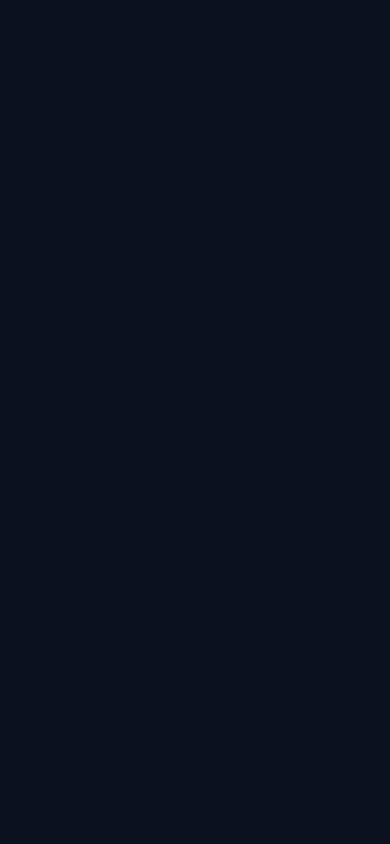
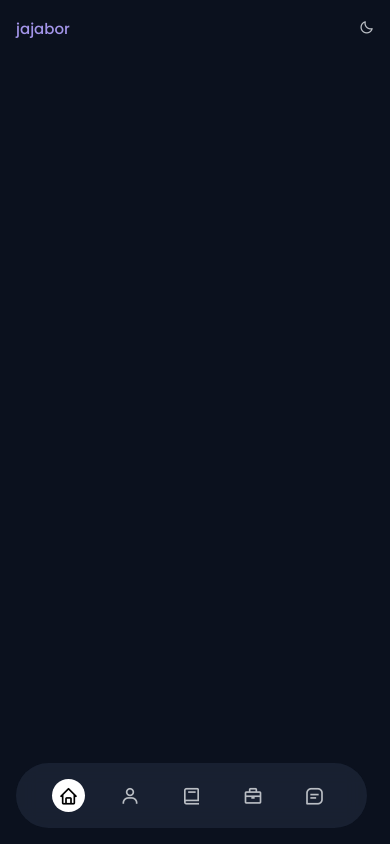
Before and after one commit to sajjathossainbd/portfolio-website, a plain HTML site: page index.html in a window 390 px wide. Drawn offline with nearby package versions, Linux system fonts and the light colour scheme.

Commit message:
mobile version git nav menu

```diff
--- a/assets/css/styles.css
+++ b/assets/css/styles.css
@@ -27,18 +27,17 @@
   --first-color: hsl(var(--first-hue), var(--sat), var(--lig));
   --first-color-alt: hsl(var(--first-hue), var(--sat), 71%); /* -4% */
 
-
   /*========== Font and typography ==========*/
   /* 1rem = 16px */
-  --body-font: 'Poppins', sans-serif;
+  --body-font: "Poppins", sans-serif;
   --biggest-font-size: 1.75rem;
   --h1-font-size: 1.5rem;
   --h2-font-size: 1.25rem;
   --h3-font-size: 1rem;
-  --normal-font-size: .938rem;
-  --small-font-size: .813rem;
-  --smaller-font-size: .75rem;
-  --tiny-font-size: .625rem;
+  --normal-font-size: 0.938rem;
+  --small-font-size: 0.813rem;
+  --smaller-font-size: 0.75rem;
+  --tiny-font-size: 0.625rem;
 
   /*========== Font weight ==========*/
   --font-medium: 500;
@@ -58,8 +57,8 @@
     --h2-font-size: 1.5rem;
     --h3-font-size: 1.25rem;
     --normal-font-size: 1rem;
-    --small-font-size: .875rem;
-    --smaller-font-size: .813rem;
+    --small-font-size: 0.875rem;
+    --smaller-font-size: 0.813rem;
   }
 }
 
@@ -85,10 +84,12 @@ textarea {
 body {
   background-color: var(--body-color);
   color: var(--text-color);
-  transition: .4s; /* for light mode animation */
+  transition: 0.4s; /* for light mode animation */
 }
 
-h1, h2, h3 {
+h1,
+h2,
+h3 {
   color: var(--title-color);
   font-weight: var(--font-semibold);
 }
@@ -114,15 +115,12 @@ img {
 
 /*=============== THEME ===============*/
 
-
 /*========== Variables Dark theme ==========*/
-
 
 /*==========
     Color changes in some parts of
     the website, in light theme
 ==========*/
-
 
 /*=============== REUSABLE CSS CLASSES ===============*/
 .container {
@@ -162,61 +160,99 @@ img {
 }
 
 /*=============== HEADER & NAV===============*/
+.header {
+  position: fixed;
+  top: 0;
+  left: 0;
+  width: 100%;
+  background-color: var(--body-color);
+  z-index: var(--z-fixed);
+}
 
+.nav {
+  height: var(--header-height);
+  display: flex;
+  align-items: center;
+  justify-content: space-between;
+}
+
+.nav-logo {
+  color: var(--first-color);
+  font-weight: var(--font-medium);
+  transition: 0.4s;
+}
+
+.nav-logo:hover {
+  color: var(--first-color-alt);
+}
+
+.nav-menu {
+  position: fixed;
+  bottom: 1rem;
+  background-color: hsla(var(--second-hue), 32%, 16%, 0.8);
+  width: 90%;
+  border-radius: 4rem;
+  padding: 1rem 2.25rem;
+  backdrop-filter: blur(10px);
+}
+
+.nav-list {
+  display: flex;
+  align-items: center;
+  justify-content: space-between;
+}
+
+.nav-link {
+  color: var(--text-color);
+  font-size: 1.25rem;
+  padding: 0.4rem;
+  display: flex;
+  border-radius: 5rem;
+}
 
 /* Active link */
-
+.active-link {
+  background: white;
+  color: black;
+  /* background: linear-gradient(180deg,
+              hsla(var(--first-hue), var(--set), var(--lig), 1),
+              hsla(var(--first-hue), var(--set), var(--lig), .2)
+              ); */
+}
 
 /* Change background header */
 
-
 /*=============== HOME ===============*/
-
 
 /*=============== BUTTONS ===============*/
 
-
 /*=============== ABOUT ===============*/
-
 
 /*=============== SKILLS ===============*/
 
-
 /*=============== SERVICES ===============*/
-
 
 /* Services modal */
 
-
 /*Active modal*/
-
 
 /*=============== WORK ===============*/
 
-
 /* Active item work*/
-
 
 /*=============== TESTIMONIAL ===============*/
 
-
 /* Swiper class */
-
 
 /*=============== CONTACT ===============*/
 
-
 /*=============== FOOTER ===============*/
 
-
 /*=============== SCROLL BAR ===============*/
-
 
 /*=============== BREAKPOINTS ===============*/
 /* For small devices */
 
-
 /* For medium devices */
 
-
 /* For large devices */
--- a/index.html
+++ b/index.html
@@ -1,71 +1,103 @@
 <!DOCTYPE html>
 <html lang="en">
   <head>
-        <meta charset="UTF-8">
-        <meta name="viewport" content="width=device-width, initial-scale=1.0">
+    <meta charset="UTF-8" />
+    <meta name="viewport" content="width=device-width, initial-scale=1.0" />
 
     <!--=============== FAVICON ===============-->
-        <link rel="shortcut icon" href="./assets/img/favicon.png" type="image/x-icon">
+    <link
+      rel="shortcut icon"
+      href="./assets/img/favicon.png"
+      type="image/x-icon"
+    />
 
     <!--=============== BOXICONS ===============-->
-        <link href='https://unpkg.com/boxicons@2.1.1/css/boxicons.min.css' rel='stylesheet'>
+    <link
+      href="https://unpkg.com/boxicons@2.1.1/css/boxicons.min.css"
+      rel="stylesheet"
+    />
 
     <!--=============== SWIPER CSS ===============-->
-        <link rel="stylesheet" href="">
+    <link rel="stylesheet" href="" />
 
     <!--=============== CSS ===============-->
-        <link rel="stylesheet" href="./assets/css/styles.css">
+    <link rel="stylesheet" href="./assets/css/styles.css" />
 
-        <title> Portfolio Website - Sumo </title>
+    <title>Portfolio Website</title>
   </head>
   <body>
     <!--=============== HEADER ===============-->
     <header class="header" id="header">
+      <nav class="nav container">
+        <!-- Logo -->
+        <a href="#" class="nav-logo">jajabor</a>
 
+        <!-- Nav Menu -->
+        <div class="nav-menu">
+          <ul class="nav-list">
+            <li class="nav-item">
+              <a href="#home" class="nav-link active-link">
+                <i class="bx bx-home"></i>
+              </a>
+            </li>
+
+            <li class="nav-item">
+              <a href="#about" class="nav-link">
+                <i class="bx bx-user"></i>
+              </a>
+            </li>
+
+            <li class="nav-item">
+              <a href="#skills" class="nav-link">
+                <i class="bx bx-book"></i>
+              </a>
+            </li>
+
+            <li class="nav-item">
+              <a href="#work" class="nav-link">
+                <i class="bx bx-briefcase"></i>
+              </a>
+            </li>
+
+            <li class="nav-item">
+              <a href="#contact" class="nav-link">
+                <i class="bx bx-message-square-detail"></i>
+              </a>
+            </li>
+          </ul>
+        </div>
+
+        <!-- Theme Change Button -->
+        <i class='bx bx-moon change-theem' id="theme-button"></i>
+      </nav>
     </header>
 
     <!--=============== MAIN ===============-->
     <main class="main">
       <!--=============== HOME ===============-->
-            <section class="home section" id="home">
-
-            </section>
+      <section class="home section" id="home"></section>
 
       <!--=============== ABOUT ===============-->
-            <section class="about section" id="about">
-
-            </section>
+      <section class="about section" id="about"></section>
 
       <!--=============== SKILLS ===============-->
-            <section class="skills section" id="skills">
-
-            </section>
+      <section class="skills section" id="skills"></section>
 
       <!--=============== SERVICES ===============-->
-            <section class="services section">
-
-            </section>
+      <section class="services section"></section>
 
       <!--=============== WORK ===============-->
-            <section class="work section" id="work">
-
-            </section>
+      <section class="work section" id="work"></section>
 
       <!--=============== TESTIMONIALS ===============-->
-            <section class="testimonial section">
-
-            </section>
+      <section class="testimonial section"></section>
 
       <!--=============== CONTACT ===============-->
-            <section class="contact section" id="contact">
-
-            </section>
+      <section class="contact section" id="contact"></section>
     </main>
 
     <!--=============== FOOTER ===============-->
-        <footer class="footer">
-
-        </footer>
+    <footer class="footer"></footer>
 
     <!--=============== SCROLLREVEAL ===============-->
     <script src=""></script>
```
Lines whose indentation alone changed are shown as unchanged.
